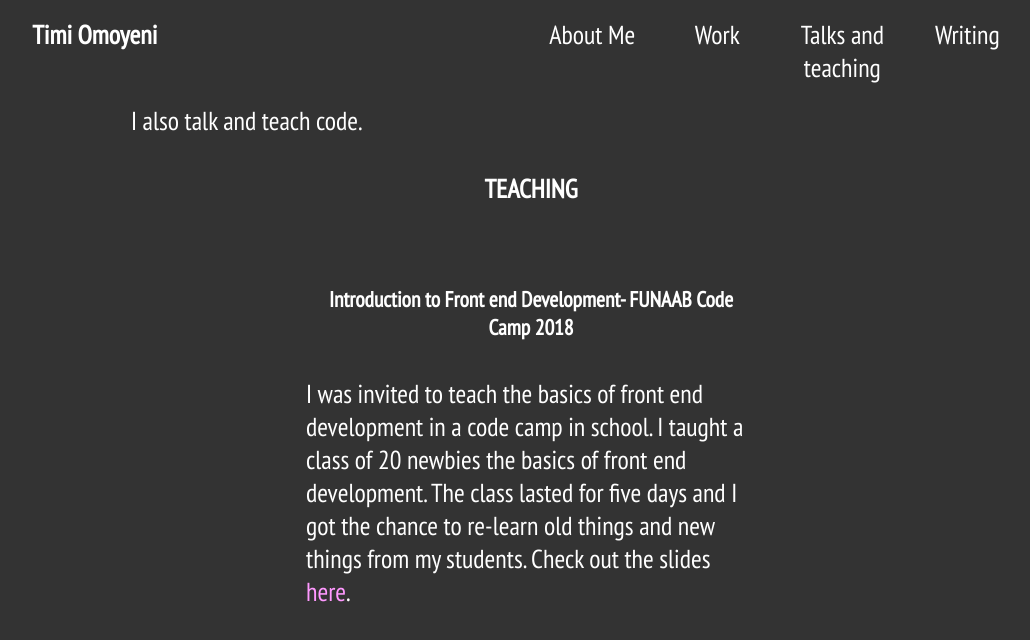
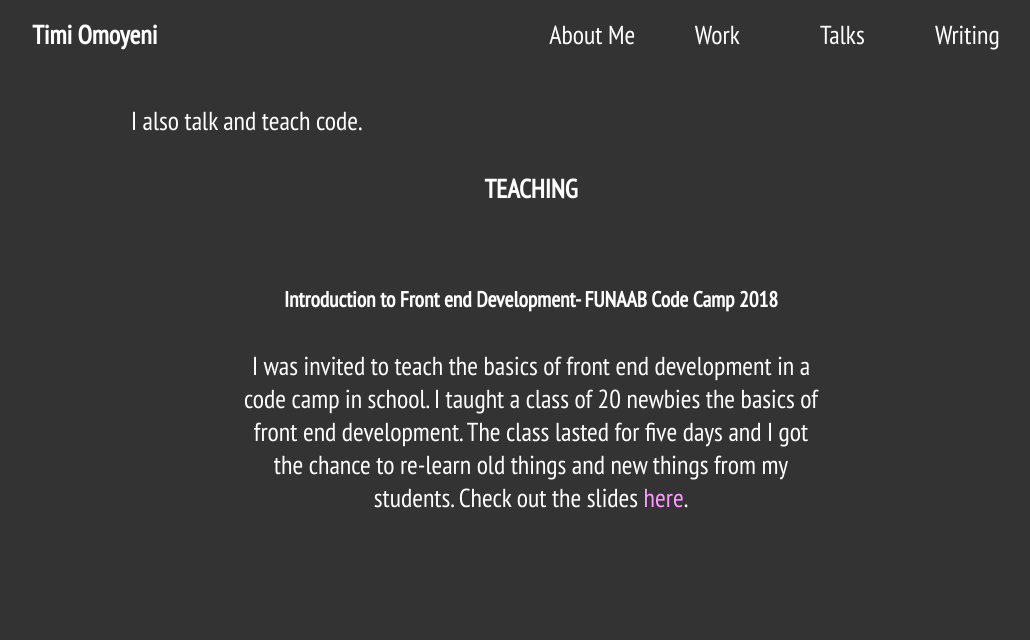
Before and after one commit to Timibadass/portfolio, an Angular app: page /talk in a window 1280 px wide. Shown: the top 640 px of the page, without its empty margins (105-1135 px from the left). Built offline with nearby package versions, Linux system fonts and the light colour scheme.

Commit message:
made little changes

```diff
--- a/src/app/app.component.html
+++ b/src/app/app.component.html
@@ -9,7 +9,7 @@
     <ul class="nav__list">
       <li routerLink='about'>About Me</li>
       <li routerLink='work'>Work</li>
-      <li routerLink='talk'>Talks and teaching</li>
+      <li routerLink='talk'>Talks</li>
       <li><a href="https://medium.com/@timibadass">Writing</a></li>
     </ul>
   </nav>
--- a/src/styles.css
+++ b/src/styles.css
@@ -247,6 +247,8 @@ a {
 
     .talk {
         min-width: 350px;
+        max-width: 500px;
+        text-align: center;
     }
 }
 
@@ -261,4 +263,8 @@ a {
         max-width: 700px;
         padding: 30px;
     }
+
+    .talk {
+        max-width: 100%;
+    }
 }
```
